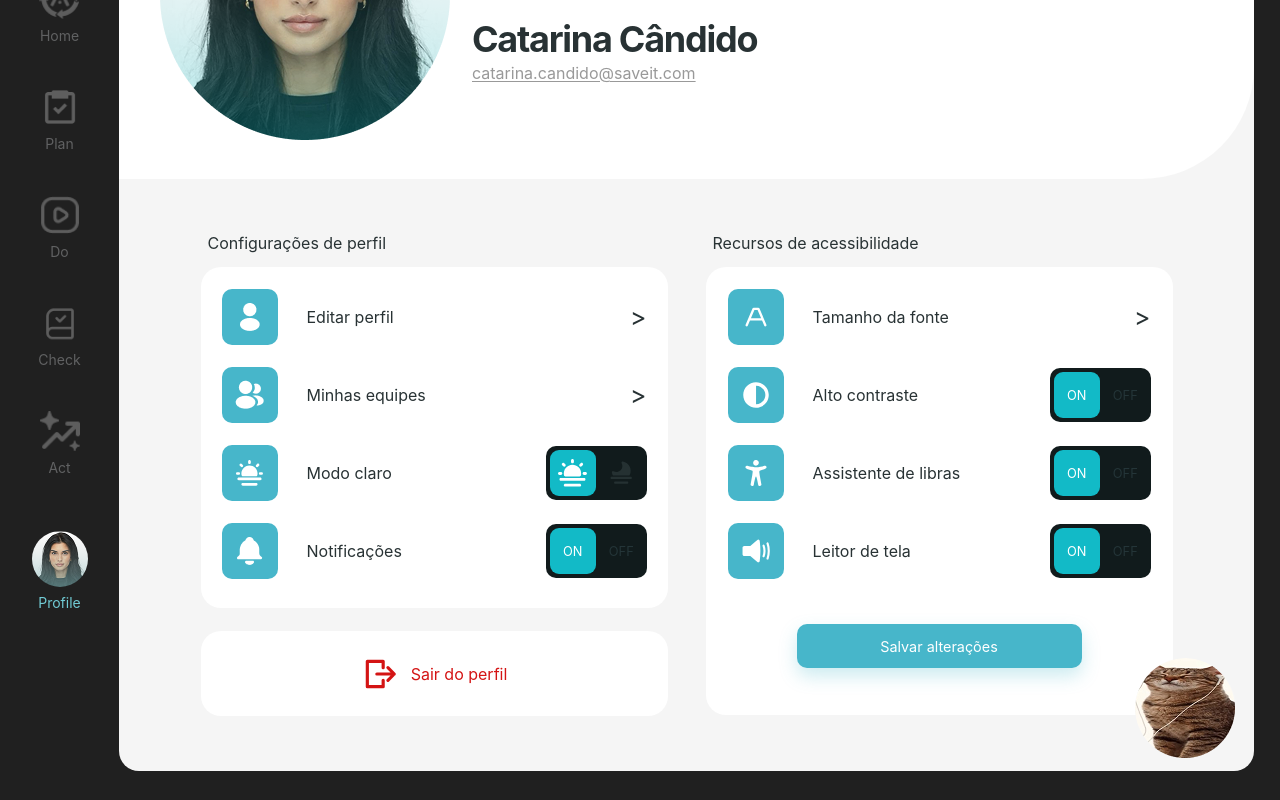
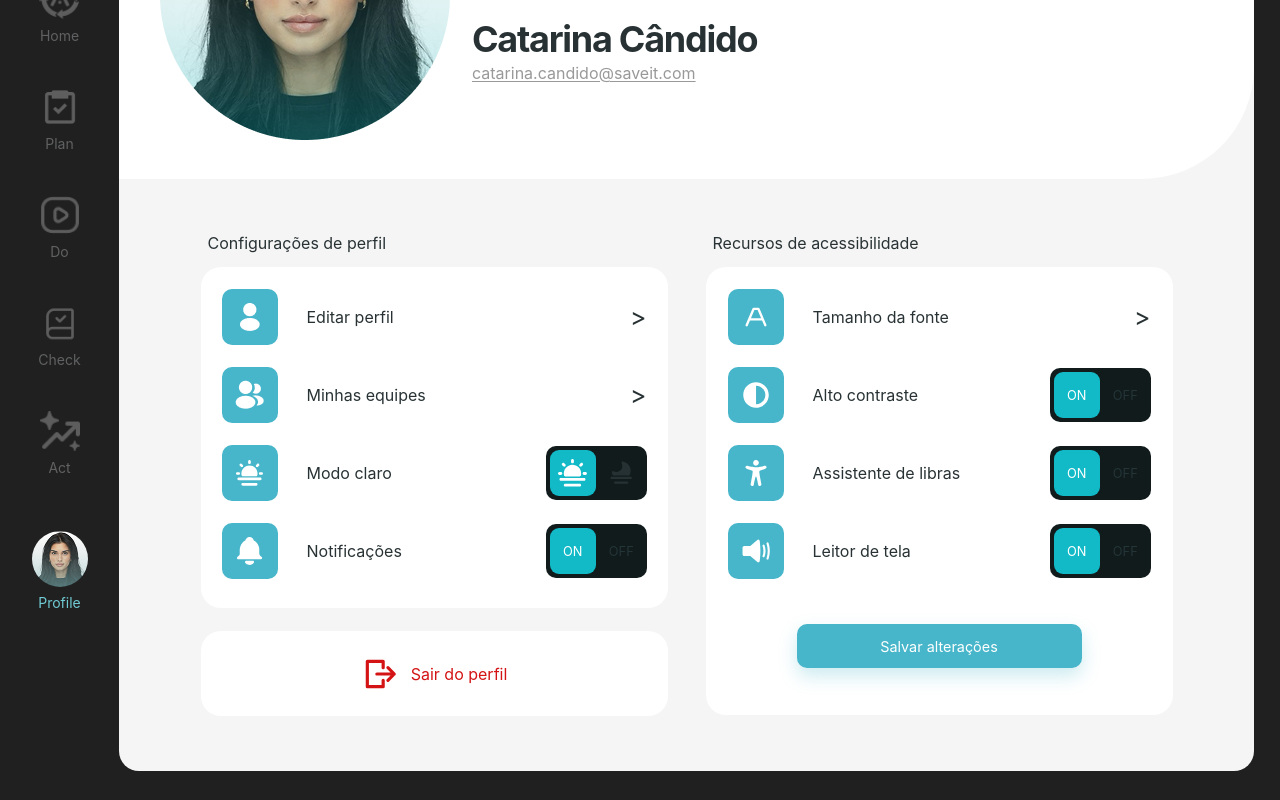
Before and after one commit to AppActa/acta-ts-web, a React (Vite) app: page /perfil in a window 1280 px wide. Shown: the part 221-1021 px from the top of the page. Built offline with nearby package versions, Linux system fonts and the light colour scheme.

Commit message:
fix: retirando imagem

```diff
--- a/src/features/perfil/pages/PaginaPerfil.tsx
+++ b/src/features/perfil/pages/PaginaPerfil.tsx
@@ -6,7 +6,6 @@ import iconeLua from "../assets/icone-lua.svg";
 import iconeNotificacoes from "../assets/icone-notificacoes.png";
 import iconeSol from "../assets/icone-sol.svg";
 import iconeVolume from "../assets/icone-volume.svg";
-import referenciaPerfil from "../assets/referencia-perfil.png";
 import { Alternador } from "../components/Alternador";
 import { BarraLateral } from "../components/BarraLateral";
 import { CabecalhoPerfil } from "../components/CabecalhoPerfil";
@@ -71,9 +70,6 @@ export function PaginaPerfil() {
           </section>
         </div>
 
-        <span className="recorte-foto recorte-foto_assistente">
-          <img src={referenciaPerfil} alt="Assistente de acessibilidade" />
-        </span>
       </section>
 
       {confirmandoSaida && (
--- a/src/features/perfil/styles/pagina-perfil.css
+++ b/src/features/perfil/styles/pagina-perfil.css
@@ -116,19 +116,6 @@
 .recorte-foto_pequeno img {
   top: -755px;
   left: -30px;
-}
-
-.recorte-foto_assistente {
-  position: absolute;
-  right: 17px;
-  bottom: 11px;
-  width: 102px;
-  height: 102px;
-}
-
-.recorte-foto_assistente img {
-  top: -883px;
-  left: -1296px;
 }
 
 .cabecalho-perfil_identidade {
@@ -345,9 +332,6 @@
     grid-template-columns: 1fr;
   }
 
-  .recorte-foto_assistente {
-    display: none;
-  }
 }
 
 @media (max-height: 900px) and (min-width: 901px) {
```
